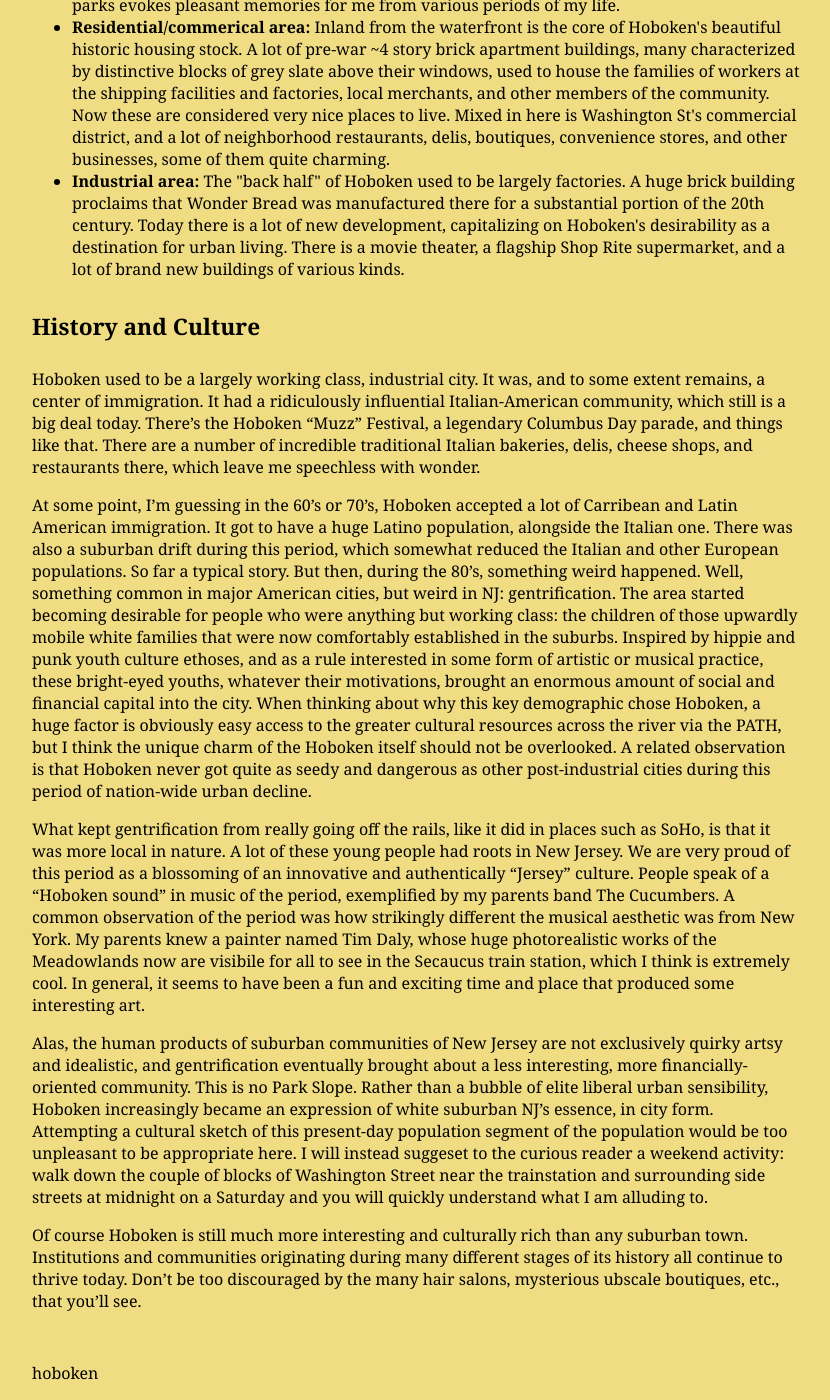
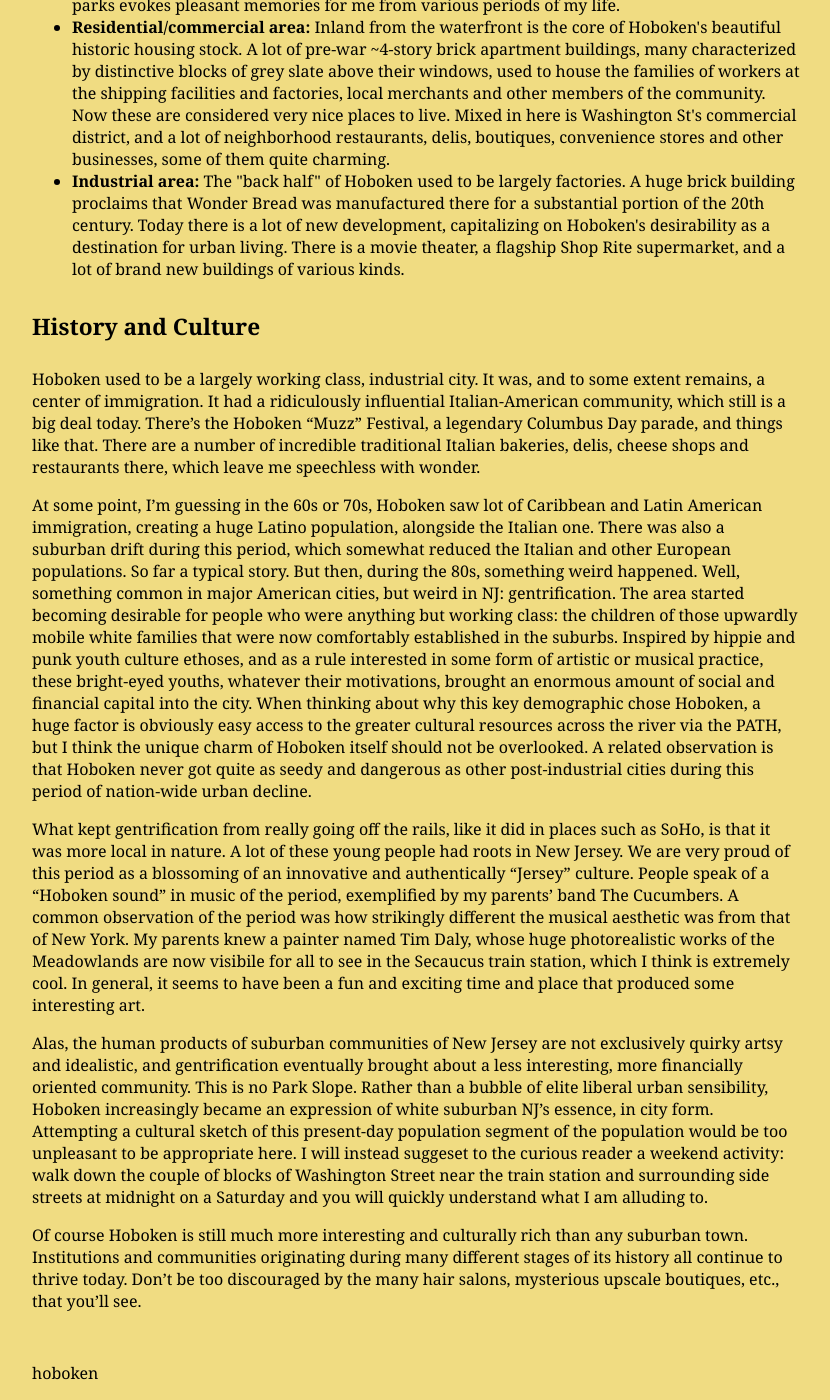
Before and after one commit to jonfried/oakafee.github.io, a Jekyll site: the page built from _posts/2016-09-13-hoboken.md, in a window 1280 px wide and 1400 px high, scrolled down 1367 px. Shown: the whole window, without its empty margins (224-1054 px from the left). Built offline with Jekyll 4.4.1, drawn with Linux system fonts in a browser that asks for light colours; some of the changed text lies outside the part shown.

Commit message:
10/13/16 -Hoboken
love this...the opening is so hilarious...

```diff
--- a/_posts/2016-09-13-hoboken.md
+++ b/_posts/2016-09-13-hoboken.md
@@ -9,30 +9,30 @@
 category-name: hoboken
 ---
 
-Let's clear one thing up right away. The man pictured here may be a towering musical giant who gave passionate exptression to one of America's most vibrant cultural moments, and he may have many thousands of people, mostly old men, who would egarly lay down their lives for his sake, but he is not to be trusted, at least about one critical fact. Not for a second should you believe his seductive crooning about "New York...New York..." Truly, the fertile cultural and musical soil which nourished him lies west of the Hudson. Why he projected his creative energies eastward is a question many of us have asked in sorrow, and to which we know no satisfactory answer. However, willingly or unwillingly, he has been claimed and celebrated by the small city in which he came into the world.
+Let's clear one thing up right away. The man pictured here may be a towering musical giant who gave passionate exptression to one of America's most vibrant cultural moments, and he may have many thousands of people, mostly old men, who would eagerly lay down their lives for his sake, but he is not to be trusted, at least about one critical fact. Not for a second should you believe his seductive crooning about "New York, New York..." Truly, the fertile cultural and musical soil that nourished him lies west of the Hudson. Why he projected his creative energies eastward is a question many of us have asked in sorrow, and to which we know no satisfactory answer. However, willingly or unwillingly, he has been claimed and celebrated by the small city in which he came into the world.
 
 Frank Sinatra is the most famous of the many influential sons and daughters of the dense, dynamic, "mile-square" city of Hoboken, NJ. It is fitting that an Italian-American figure is Hoboken's crown jewel, as Italian cultural traditions and pride occupy a central place in the city's history. Although Hoboken is a center of NJ's Italian-American heritage, let us not ignore the city's diverse and cosmopolitan characteristics, due to its maritime history, location at the nexus of 20th century waves of immigration, and (it must be admitted) close proximity to Manhattan. Hoboken's social fabric is complex to say the least. A troubling suburban blandness has started to pervade some neighborhoods in recent years, but the city endures as a cultural center of NJ.
 
 ## Lay of the Land
 
-Hoboken on located at the banks of the Hudson River, on a is a small piece of geologically ambiguous terrain in the naturally swampy lowland between the ridge of the Palisades and the water's edge. There is a hill on the waterfront formed from a big hunk of Serpentine, now providing Stevens Institute of Technology with a scenic hilltop/waterfront campus. A very gentle ridge also along running parallel to the water, roughly along Washington St. To the west, in the "back half" of Hoboken, the land sinks down to sea level, if not below, reaching a swampy lowpoint at city limits at the base of the Palisade. Flooding is common in Hoboken. They didn't have the easiset time after Sandy. I remember reading an environmental impact report (or some similar document) about a proposed residential development in the back half of Hoboken, which claimed that large pools of standing water in the street after rain had cultural value. That may very well be the case.
+Hoboken is located at the banks of the Hudson River, on a small piece of geologically ambiguous terrain in the naturally swampy lowland between the ridge of the Palisades and the water's edge. There is a hill on the waterfront formed from a big hunk of serpentine, now providing Stevens Institute of Technology with a scenic hilltop/waterfront campus. A very gentle ridge also runs parallel to the water, roughly along Washington St. To the west, in the "back half" of Hoboken, the land sinks down to sea level, if not below, reaching a swampy lowpoint at city limits at the base of the Palisade. Flooding is common in Hoboken. They didn't have the easiset time after Sandy. I remember reading an environmental impact report (or some similar document) about a proposed residential development in the back half of Hoboken, which claimed that large pools of standing water in the street after rain had cultural value. That may very well be the case.
 
-Known as the "mile-square" city, Hoboken encompasses roughly one square mile of the North American continent. There is a grid of mostly one-way streets, with named streets running north/south and numbered streets running east/west. Washington St., whose southern terminus is at the Hoboken Terminal, is the "main drag" and one of the few two-way streets. In terms of land use history, the city can be divided into three stripes running north/south.
+Known as the "mile-square city," Hoboken indeed encompasses roughly one square mile of the North American continent. There is a grid of mostly one-way streets, with named streets running north/south and numbered streets running east/west. Washington St., whose southern terminus is close to the Hoboken Terminal, is the "main drag" and one of the few two-way streets. In terms of land use history, the city can be divided into three stripes running north/south.
 
 <ul><li><b>Waterfront: </b>New York harbor's intense shipping activity used to run much farther up both sides of the Hudson thand it does today. In contrast to Jersey City, only a small portion of Hoboken's waterfront was not the location of railroad terminals, but it still was an intensely industrialized area. Today, new development lines the waterfront: A "W" hotel, large luxury apartment buildings, bland looking restaurants and gyms, and and some office buildings near the train terminal. Viewed from across th river, the relatively low, even height of these buildings make a straking contrast with Jersey City's insane waterfront high rises immediately to the south. In recent decades of prosperity, a couple of extremely nice parks have been built here on reconstructed piers. There's even a fake island. One of them is called Sinatra park. It's a great area to go for a run, but you should watch the huge crowds of runners. Visiting these parks evokes pleasant memories for me from various periods of my life. </li>
 
-<li><b>Residential/commerical area: </b>Inland from the waterfront is the core of Hoboken's beautiful historic housing stock. A lot of pre-war ~4 story brick apartment buildings, many characterized by distinctive blocks of grey slate above their windows, used to house the families of workers at the shipping facilities and factories, local merchants, and other members of the community. Now these are considered very nice places to live. Mixed in here is Washington St's commercial district, and a lot of neighborhood restaurants, delis, boutiques, convenience stores, and other businesses, some of them quite charming. </li>
+<li><b>Residential/commercial area: </b>Inland from the waterfront is the core of Hoboken's beautiful historic housing stock. A lot of pre-war ~4-story brick apartment buildings, many characterized by distinctive blocks of grey slate above their windows, used to house the families of workers at the shipping facilities and factories, local merchants and other members of the community. Now these are considered very nice places to live. Mixed in here is Washington St's commercial district, and a lot of neighborhood restaurants, delis, boutiques, convenience stores and other businesses, some of them quite charming. </li>
 
 <li><b>Industrial area: </b>The "back half" of Hoboken used to be largely factories. A huge brick building proclaims that Wonder Bread was manufactured there for a substantial portion of the 20th century. Today there is a lot of new development, capitalizing on Hoboken's desirability as a destination for urban living. There is a movie theater, a flagship Shop Rite supermarket, and a lot of brand new buildings of various kinds. </li></ul>
 
 ## History and Culture
 
-Hoboken used to be a largely working class, industrial city. It was, and to some extent remains, a center of immigration. It had a ridiculously influential Italian-American community, which still is a big deal today. There's the Hoboken "Muzz" Festival, a legendary Columbus Day parade, and things like that. There are a number of incredible traditional Italian bakeries, delis, cheese shops, and restaurants there, which leave me speechless with wonder.
+Hoboken used to be a largely working class, industrial city. It was, and to some extent remains, a center of immigration. It had a ridiculously influential Italian-American community, which still is a big deal today. There's the Hoboken "Muzz" Festival, a legendary Columbus Day parade, and things like that. There are a number of incredible traditional Italian bakeries, delis, cheese shops and restaurants there, which leave me speechless with wonder.
 
-At some point, I'm guessing in the 60's or 70's, Hoboken accepted a lot of Carribean and Latin American immigration. It got to have a huge Latino population, alongside the Italian one. There was also a suburban drift during this period, which somewhat reduced the Italian and other European populations. So far a typical story. But then, during the 80's, something weird happened. Well, something common in major American cities, but weird in NJ: gentrification. The area started becoming desirable for people who were anything but working class: the children of those upwardly mobile white families that were now comfortably established in the suburbs. Inspired by hippie and punk youth culture ethoses, and as a rule interested in some form of artistic or musical practice, these bright-eyed youths, whatever their motivations, brought an enormous amount of social and financial capital into the city. When thinking about why this key demographic chose Hoboken, a huge factor is obviously easy access to the greater cultural resources across the river via the PATH, but I think the unique charm of the Hoboken itself should not be overlooked. A related observation is that Hoboken never got quite as seedy and dangerous as other post-industrial cities during this period of nation-wide urban decline.
+At some point, I'm guessing in the 60s or 70s, Hoboken saw lot of Caribbean and Latin American immigration, creating a huge Latino population, alongside the Italian one. There was also a suburban drift during this period, which somewhat reduced the Italian and other European populations. So far a typical story. But then, during the 80s, something weird happened. Well, something common in major American cities, but weird in NJ: gentrification. The area started becoming desirable for people who were anything but working class: the children of those upwardly mobile white families that were now comfortably established in the suburbs. Inspired by hippie and punk youth culture ethoses, and as a rule interested in some form of artistic or musical practice, these bright-eyed youths, whatever their motivations, brought an enormous amount of social and financial capital into the city. When thinking about why this key demographic chose Hoboken, a huge factor is obviously easy access to the greater cultural resources across the river via the PATH, but I think the unique charm of Hoboken itself should not be overlooked. A related observation is that Hoboken never got quite as seedy and dangerous as other post-industrial cities during this period of nation-wide urban decline.
 
-What kept gentrification from really going off the rails, like it did in places such as SoHo, is that it was more local in nature. A lot of these young people had roots in New Jersey. We are very proud of this period as a blossoming of an innovative and authentically "Jersey" culture. People speak of a "Hoboken sound" in music of the period, exemplified by my parents band The Cucumbers. A common observation of the period was how strikingly different the musical aesthetic was from New York. My parents knew a painter named Tim Daly, whose huge photorealistic works of the Meadowlands now are visibile for all to see in the Secaucus train station, which I think is extremely cool. In general, it seems to have been a fun and exciting time and place that produced some interesting art.
+What kept gentrification from really going off the rails, like it did in places such as SoHo, is that it was more local in nature. A lot of these young people had roots in New Jersey. We are very proud of this period as a blossoming of an innovative and authentically "Jersey" culture. People speak of a "Hoboken sound" in music of the period, exemplified by my parents' band The Cucumbers. A common observation of the period was how strikingly different the musical aesthetic was from that of New York. My parents knew a painter named Tim Daly, whose huge photorealistic works of the Meadowlands are now visibile for all to see in the Secaucus train station, which I think is extremely cool. In general, it seems to have been a fun and exciting time and place that produced some interesting art.
 
-Alas, the human products of suburban communities of New Jersey are not exclusively quirky artsy and idealistic, and gentrification eventually brought about a less interesting, more financially-oriented community. This is no Park Slope. Rather than a bubble of elite liberal urban sensibility, Hoboken increasingly became an expression of white suburban NJ's essence, in city form. Attempting a cultural sketch of this present-day population segment of the population would be too unpleasant to be appropriate here. I will instead suggeset to the curious reader a weekend activity: walk down the couple of blocks of Washington Street near the trainstation and surrounding side streets at midnight on a Saturday and you will quickly understand what I am alluding to.
+Alas, the human products of suburban communities of New Jersey are not exclusively quirky artsy and idealistic, and gentrification eventually brought about a less interesting, more financially oriented community. This is no Park Slope. Rather than a bubble of elite liberal urban sensibility, Hoboken increasingly became an expression of white suburban NJ's essence, in city form. Attempting a cultural sketch of this present-day population segment of the population would be too unpleasant to be appropriate here. I will instead suggeset to the curious reader a weekend activity: walk down the couple of blocks of Washington Street near the train station and surrounding side streets at midnight on a Saturday and you will quickly understand what I am alluding to.
 
-Of course Hoboken is still much more interesting and culturally rich than any suburban town. Institutions and communities originating during many different stages of its history all continue to thrive today. Don't be too discouraged by the many hair salons, mysterious ubscale boutiques, etc., that you'll see.
+Of course Hoboken is still much more interesting and culturally rich than any suburban town. Institutions and communities originating during many different stages of its history all continue to thrive today. Don't be too discouraged by the many hair salons, mysterious upscale boutiques, etc., that you'll see.
```
